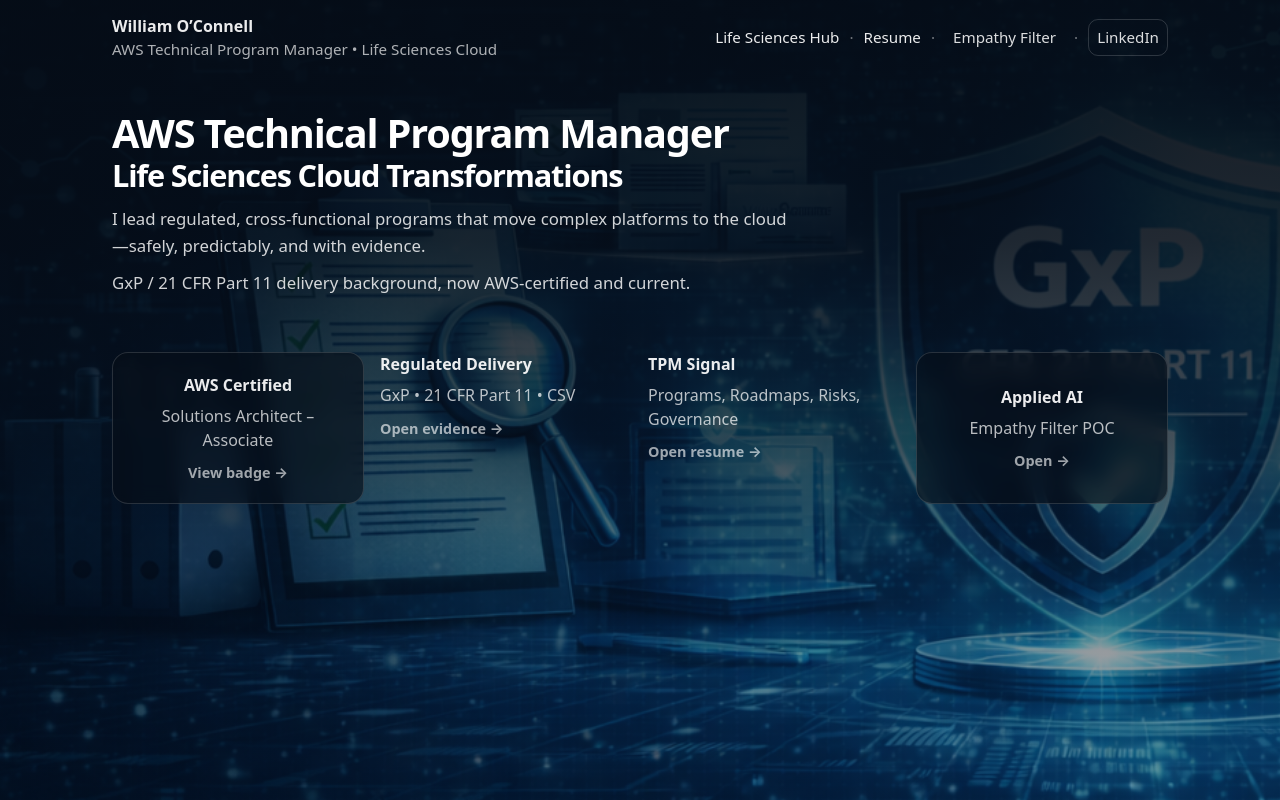
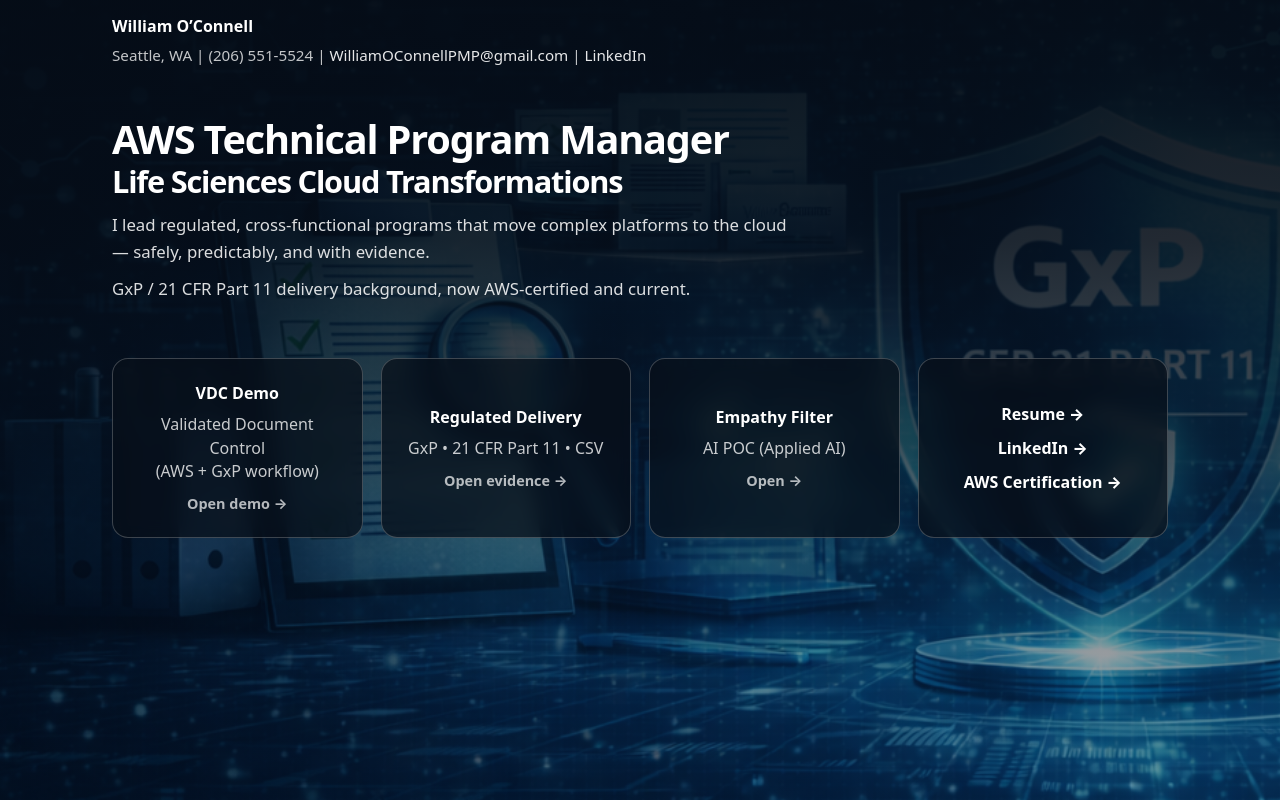
Before and after one commit to williamoconnellpmp-source/ls-cloud-migration-hub, a Next.js app: page / in a window 1280 px wide. Built offline with nearby package versions, Linux system fonts and the light colour scheme.

Commit message:
Restore frontpage UI (4-card layout + corrected links)

```diff
--- a/pages/index.js
+++ b/pages/index.js
@@ -5,135 +5,122 @@
   return (
     <>
       <Head>
-        <title>
-          William O’Connell | AWS TPM | Life Sciences Cloud Transformations
-        </title>
+        <title>William O’Connell | AWS TPM | Life Sciences Cloud</title>
         <meta
           name="description"
-          content="AWS Technical Program Manager focused on regulated Life Sciences cloud transformations. AWS Solutions Architect – Associate. GxP / 21 CFR Part 11 delivery. Applied AI POC."
+          content="AWS Technical Program Manager focused on regulated Life Sciences cloud delivery. GxP / 21 CFR Part 11 background. AWS-certified and current."
         />
         <meta name="viewport" content="width=device-width, initial-scale=1" />
       </Head>
 
       <div className="page">
-        {/* Background */}
         <div className="heroBg" aria-hidden="true" />
 
-        {/* Header */}
         <header className="header">
-          <div className="container headerInner">
+          <div className="container">
             <div className="brand">
               <div className="brandName">William O’Connell</div>
               <div className="brandSub">
-                AWS Technical Program Manager • Life Sciences Cloud
-              </div>
-            </div>
-
-            <nav className="nav" aria-label="Primary navigation">
-              {/* IMPORTANT: trailingSlash is true, so use trailing slashes */}
-              <Link href="/life-sciences/" className="navLink">
-                Life Sciences Hub
-              </Link>
-              <span className="navSep">·</span>
-              <Link href="/resume/" className="navLink">
-                Resume
-              </Link>
-              <span className="navSep">·</span>
-
-              {/* Empathy Filter lives on Vercel/subdomain, not in this S3 export */}
+                Seattle, WA | (206) 551-5524 |{" "}
                 <a
-                href="https://empathy.williamoconnellpmp.com/about"
-                className="navLink"
+                  href="mailto:WilliamOConnellPMP@gmail.com"
+                  className="topLink"
                 >
-                Empathy Filter
-              </a>
-
-              <span className="navSep">·</span>
+                  WilliamOConnellPMP@gmail.com
+                </a>{" "}
+                |{" "}
                 <a
                   href="https://www.linkedin.com/in/williamoconnell/"
                   target="_blank"
                   rel="noopener noreferrer"
-                className="navLink navCta"
+                  className="topLink"
                 >
                   LinkedIn
                 </a>
-            </nav>
+              </div>
+            </div>
           </div>
         </header>
 
         <main>
-          {/* Hero */}
           <section className="hero">
             <div className="container">
               <h1 className="h1">
                 <span className="h1Line1">AWS Technical Program Manager</span>
-                <span className="h1Line2">
-                  Life Sciences Cloud Transformations
-                </span>
+                <span className="h1Line2">Life Sciences Cloud Transformations</span>
               </h1>
 
               <p className="lead">
-                I lead regulated, cross-functional programs that move complex
-                platforms to the cloud—safely, predictably, and with evidence.
+                I lead regulated, cross-functional programs that move complex platforms
+                to the cloud — safely, predictably, and with evidence.
               </p>
 
               <p className="lead2">
-                GxP / 21 CFR Part 11 delivery background, now AWS-certified and
-                current.
+                GxP / 21 CFR Part 11 delivery background, now AWS-certified and current.
               </p>
             </div>
           </section>
 
-          {/* Cards (wired) */}
-          <section className="cardsSection" aria-label="Credibility highlights">
-            <div className="container cardsGrid">
-              {/* 1) AWS Certified -> Credly */}
+          <section className="cardsSection" aria-label="Primary proof and links">
+            <div className="cardsContainer">
+              <div className="cardsGrid">
+                {/* 1 — VDC */}
+                <Link href="/vdc/" passHref legacyBehavior>
+                  <a className="card">
+                    <div className="cardTitle">VDC Demo</div>
+                    <div className="cardText">
+                      Validated Document Control
+                      <br />
+                      (AWS + GxP workflow)
+                    </div>
+                    <div className="cardHint">Open demo →</div>
+                  </a>
+                </Link>
+
+                {/* 2 — Evidence */}
+                <Link href="/life-sciences/evidence/" passHref legacyBehavior>
+                  <a className="card">
+                    <div className="cardTitle">Regulated Delivery</div>
+                    <div className="cardText">GxP • 21 CFR Part 11 • CSV</div>
+                    <div className="cardHint">Open evidence →</div>
+                  </a>
+                </Link>
+
+                {/* 3 — Empathy Filter (SUBDOMAIN) */}
+                <a
+                  href="https://empathy.williamoconnellpmp.com/about"
+                  className="card"
+                >
+                  <div className="cardTitle">Empathy Filter</div>
+                  <div className="cardText">AI POC (Applied AI)</div>
+                  <div className="cardHint">Open →</div>
+                </a>
+
+                {/* 4 — Links */}
+                <div className="card cardLinks" role="group" aria-label="Resume and external links">
+                  <Link href="/resume/" passHref legacyBehavior>
+                    <a className="linkItem">Resume →</a>
+                  </Link>
+
+                  <a
+                    href="https://www.linkedin.com/in/williamoconnell/"
+                    target="_blank"
+                    rel="noopener noreferrer"
+                    className="linkItem"
+                  >
+                    LinkedIn →
+                  </a>
+
                   <a
                     href="https://www.credly.com/badges/ced60bdc-c683-4a9a-b9e6-60bcb086fa70/linked_in_profile"
                     target="_blank"
                     rel="noopener noreferrer"
-                className="card"
+                    className="linkItem"
                   >
-                <div className="cardTitle">AWS Certified</div>
-                <div className="cardText">Solutions Architect – Associate</div>
-                <div className="cardHint">View badge →</div>
+                    AWS Certification →
                   </a>
-
-              {/* 2) Regulated Delivery -> Evidence */}
-              <Link href="/life-sciences/evidence/" className="card">
-                <div className="cardTitle">Regulated Delivery</div>
-                <div className="cardText">GxP • 21 CFR Part 11 • CSV</div>
-                <div className="cardHint">Open evidence →</div>
-              </Link>
-
-              {/* 3) TPM Signal -> Resume */}
-              <Link href="/resume/" className="card">
-                <div className="cardTitle">TPM Signal</div>
-                <div className="cardText">
-                  Programs, Roadmaps, Risks, Governance
                 </div>
-                <div className="cardHint">Open resume →</div>
-              </Link>
-
-              {/* 4) Applied AI -> Empathy Filter About (subdomain) */}
-              <a
-                href="https://empathy.williamoconnellpmp.com/about"
-                className="card"
-              >
-                <div className="cardTitle">Applied AI</div>
-                <div className="cardText">Empathy Filter POC</div>
-                <div className="cardHint">Open →</div>
-              </a>
-
-              {/* OPTIONAL (if/when /vdc exists again): swap one of the cards above or add a 5th card.
-                  For now we keep 4 cards to match your layout. */}
-              {/*
-              <Link href="/vdc/" className="card">
-                <div className="cardTitle">VDC Demo</div>
-                <div className="cardText">Validated Document Control</div>
-                <div className="cardHint">Open demo →</div>
-              </Link>
-              */}
+              </div>
             </div>
           </section>
         </main>
@@ -143,19 +130,20 @@
             min-height: 100vh;
             position: relative;
             background: #061428;
-            color: rgba(255, 255, 255, 0.92);
+            color: #fff;
           }
 
           .heroBg {
             position: absolute;
             inset: 0;
-            background-image: linear-gradient(
+            background-image:
+              linear-gradient(
                 180deg,
                 rgba(5, 12, 22, 0.96) 0%,
                 rgba(5, 12, 22, 0.88) 30%,
-                rgba(5, 12, 22, 0.7) 55%,
+                rgba(5, 12, 22, 0.70) 55%,
                 rgba(5, 12, 22, 0.45) 75%,
-                rgba(5, 12, 22, 0.3) 100%
+                rgba(5, 12, 22, 0.30) 100%
               ),
               url("/images/heroes/landing-gxp.png");
             background-size: cover;
@@ -166,57 +154,35 @@
             max-width: 1100px;
             margin: 0 auto;
             padding: 0 22px;
+            position: relative;
+            z-index: 2;
           }
 
-          /* Header */
           .header {
             position: relative;
             z-index: 3;
             padding: 14px 0;
           }
 
-          .headerInner {
-            display: flex;
-            justify-content: space-between;
-            align-items: center;
-          }
-
           .brandName {
             font-weight: 750;
+            color: #fff;
           }
 
           .brandSub {
+            margin-top: 6px;
             font-size: 0.95rem;
-            color: rgba(255, 255, 255, 0.68);
+            color: rgba(255, 255, 255, 0.76);
           }
 
-          .nav {
-            display: flex;
-            align-items: center;
-            gap: 10px;
-            font-size: 0.95rem;
+          .topLink {
+            color: rgba(255, 255, 255, 0.9);
+            text-decoration: none;
+          }
+          .topLink:hover {
+            text-decoration: underline;
           }
 
-          .navLink {
-            color: rgba(255, 255, 255, 0.86);
-            text-decoration: none;
-            padding: 6px 8px;
-            border-radius: 10px;
-          }
-
-          .navLink:hover {
-            background: rgba(255, 255, 255, 0.08);
-          }
-
-          .navSep {
-            color: rgba(255, 255, 255, 0.45);
-          }
-
-          .navCta {
-            border: 1px solid rgba(255, 255, 255, 0.16);
-          }
-
-          /* Hero */
           .hero {
             position: relative;
             z-index: 2;
@@ -227,6 +193,7 @@
             margin: 0 0 12px;
             font-weight: 850;
             letter-spacing: -0.03em;
+            color: #fff;
           }
 
           .h1Line1 {
@@ -248,69 +215,102 @@
           .lead2 {
             font-size: 1.05rem;
             line-height: 1.6;
-            color: rgba(255, 255, 255, 0.82);
             max-width: 72ch;
+            color: rgba(255, 255, 255, 0.86);
           }
 
           .lead {
             margin-bottom: 10px;
           }
 
-          /* Cards */
           .cardsSection {
             position: relative;
             z-index: 2;
             margin-top: 56px;
-            padding-bottom: 40px;
+            padding-bottom: 44px;
+          }
+
+          .cardsContainer {
+            max-width: 1100px;
+            margin: 0 auto;
+            padding: 0 22px;
           }
 
           .cardsGrid {
             display: grid;
-            grid-template-columns: repeat(4, 1fr);
-            gap: 16px;
+            grid-template-columns: repeat(4, minmax(0, 1fr));
+            gap: 18px;
+            align-items: stretch;
           }
 
           .card {
-            padding: 20px;
+            background: rgba(7, 14, 24, 0.72);
+            border: 1px solid rgba(255, 255, 255, 0.22);
             border-radius: 16px;
-            background: rgba(7, 14, 24, 0.62);
-            border: 1px solid rgba(255, 255, 255, 0.14);
-            backdrop-filter: blur(10px);
-            text-align: center;
-            min-height: 120px;
+            padding: 22px;
+            min-height: 150px;
 
             text-decoration: none;
-            color: inherit;
+            color: #fff;
+
             display: flex;
             flex-direction: column;
             justify-content: center;
+            align-items: center;
+
+            backdrop-filter: blur(10px);
+            box-sizing: border-box;
           }
 
           .card:hover {
-            border-color: rgba(255, 255, 255, 0.22);
-            background: rgba(7, 14, 24, 0.7);
+            background: rgba(7, 14, 24, 0.8);
+            border-color: rgba(255, 255, 255, 0.3);
           }
 
           .cardTitle {
             font-weight: 800;
             margin-bottom: 8px;
+            text-align: center;
+            color: #fff;
           }
 
           .cardText {
-            color: rgba(255, 255, 255, 0.72);
+            text-align: center;
+            color: rgba(255, 255, 255, 0.78);
             line-height: 1.45;
           }
 
           .cardHint {
             margin-top: 10px;
             font-size: 0.9rem;
-            color: rgba(255, 255, 255, 0.62);
-            font-weight: 750;
+            color: rgba(255, 255, 255, 0.7);
+            font-weight: 700;
+            text-align: center;
+          }
+
+          .cardLinks {
+            gap: 10px;
+          }
+
+          .linkItem {
+            font-weight: 800;
+            color: #fff;
+            text-decoration: none;
+            text-align: center;
+            width: 100%;
+          }
+
+          .linkItem:hover {
+            text-decoration: underline;
           }
 
           @media (max-width: 980px) {
             .cardsGrid {
               grid-template-columns: repeat(2, 1fr);
+            }
+            .h1Line1,
+            .h1Line2 {
+              white-space: normal;
             }
           }
 
```
Lines whose indentation alone changed are shown as unchanged.
